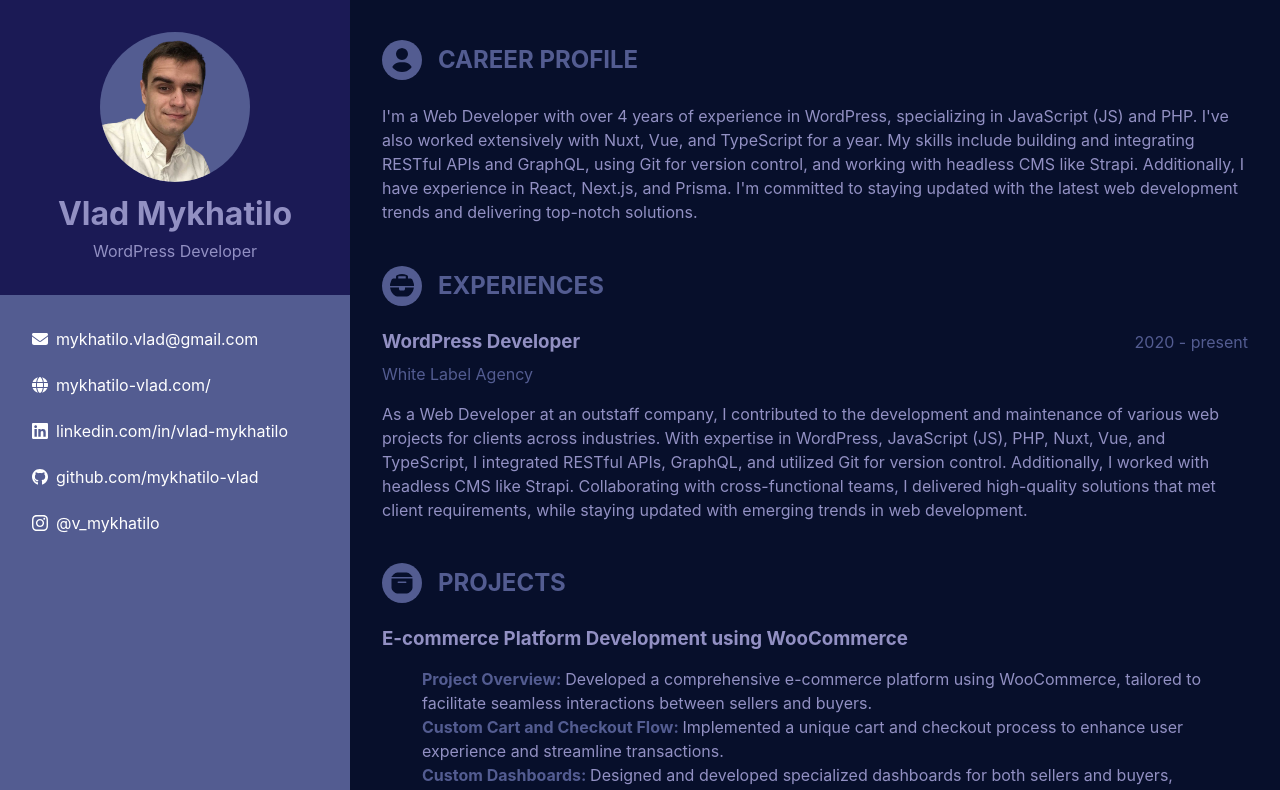
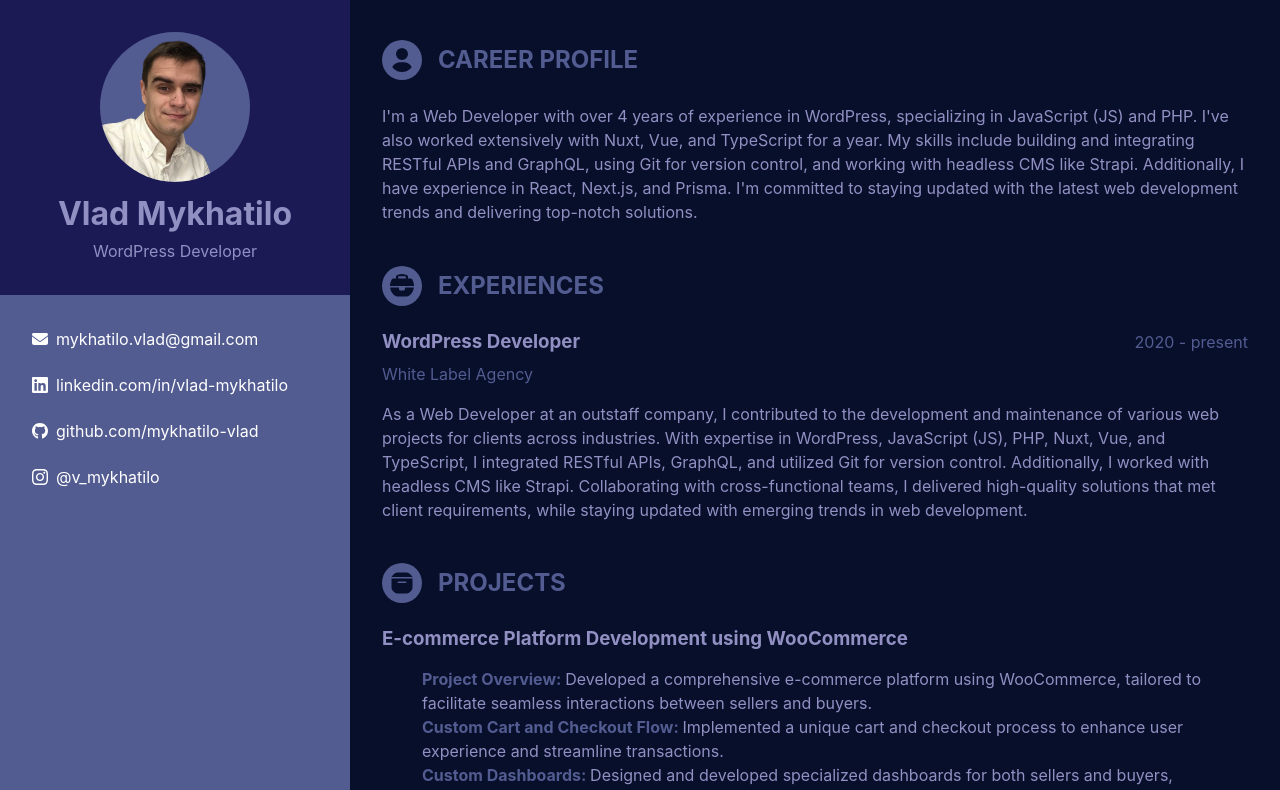
Before and after one commit to mykhatilo-vlad/resume, a React (Vite) app: page / in a window 1280 px wide. Shown: the top 790 px of the page. Built offline with nearby package versions, Linux system fonts and the light colour scheme.

Commit message:
comment temporary the website

```diff
--- a/src/components/Contacts/Contacts.tsx
+++ b/src/components/Contacts/Contacts.tsx
@@ -14,11 +14,11 @@ const Contacts = () => {
             label: 'mykhatilo.vlad@gmail.com',
             href: 'mailto:mykhatilo.vlad@gmail.com',
         },
-        {
-            icon: <WebsiteIcon />,
-            label: 'mykhatilo-vlad.com/',
-            href: 'https://mykhatilo-vlad.com/en/'
-        },
+        // {
+        //     icon: <WebsiteIcon />,
+        //     label: 'mykhatilo-vlad.com/',
+        //     href: 'https://mykhatilo-vlad.com/en/'
+        // },
         {
             icon: <LinkedinIcon />,
             label: 'linkedin.com/in/vlad-mykhatilo',
```
